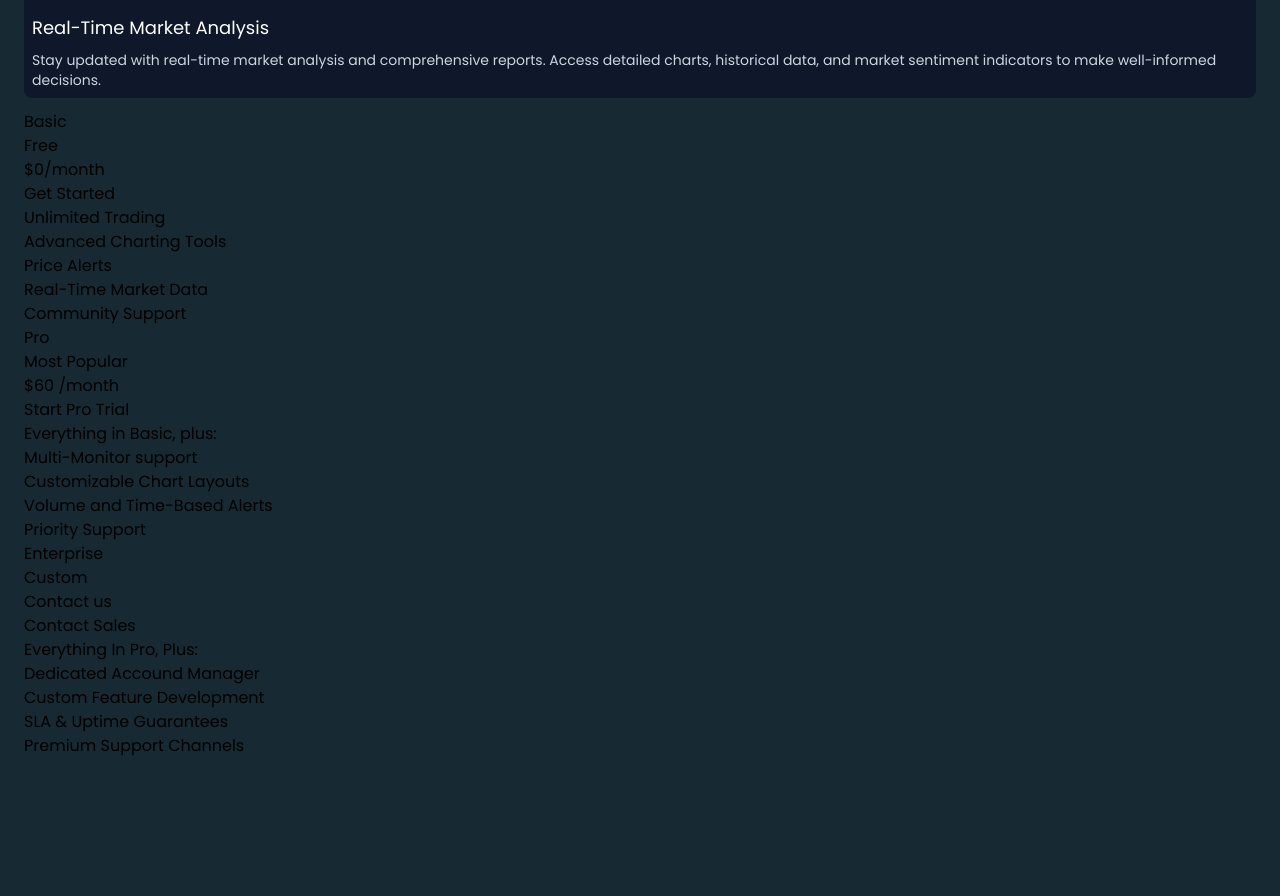
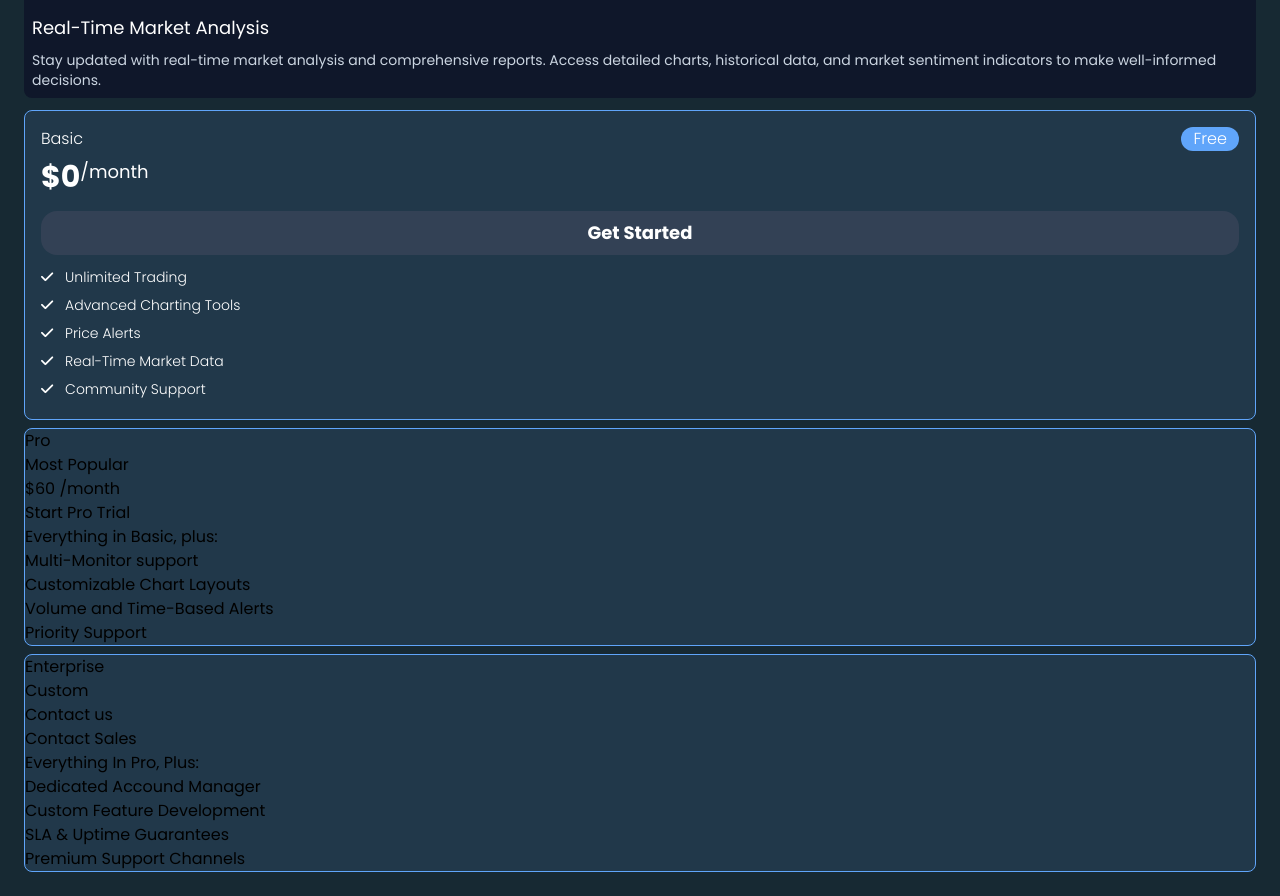
Before and after one commit to Ahmed7019/crypto-ecommerce, a website: page index.html in a window 1280 px wide. Shown: the part 3948-4844 px from the top of the page. Before the commit the page ends 4730 px from the top, so only its background shows below. Drawn offline with Linux system fonts and the light colour scheme.

Commit message:
Price card style

```diff
--- a/index.html
+++ b/index.html
@@ -84,34 +84,37 @@
                     <div class="my-3 bg-slate-900 rounded-lg overflow-hidden">
                         <img src="image/austin-distel-EMPZ7yRZoGw-unsplash.jpg" alt="market analysis"
                             class="w-full object-cover rounded-lg overflow-hidden">
-                            <div class="p-2">
-                                <h3 class="text-white text-lg my-2">Real-Time Market Analysis</h3>
-                                <p class="text-sm font-normal text-slate-300">Stay updated with real-time market analysis and
-                                    comprehensive reports. Access detailed
-                                    charts, historical data, and market sentiment indicators to make well-informed decisions.
-                                </p>
-                            </div>
+                        <div class="p-2">
+                            <h3 class="text-white text-lg my-2">Real-Time Market Analysis</h3>
+                            <p class="text-sm font-normal text-slate-300">Stay updated with real-time market analysis
+                                and
+                                comprehensive reports. Access detailed
+                                charts, historical data, and market sentiment indicators to make well-informed
+                                decisions.
+                            </p>
+                        </div>
                     </div>
                 </div>
                 <!-- Subscribtion prices -->
                 <div>
-                    <div>
-                        <div>
+                    <div class="bg-darkblue rounded-lg p-4 text-white border border-blue-400 my-2">
+                        <div class="flex justify-between items-center font-light">
                             <p>Basic</p>
-                            <p>Free</p>
+                            <p class="px-3  bg-blue-400 rounded-2xl">Free</p>
                         </div>
-                        <p>$0<span>/month</span></p>
+                        <p class="my-2"><span class="font-bold text-3xl">$0</span><sup class="text-lg">/month</sup></p>
 
-                        <button>Get Started</button>
-                        <ul class="capitalize">
-                            <li><i></i> Unlimited trading</li>
-                            <li><i></i> Advanced charting tools</li>
-                            <li><i></i> Price alerts</li>
-                            <li><i></i> Real-time market data</li>
-                            <li><i></i> Community support</li>
+                        <button class="py-2 px-1 my-2 rounded-2xl w-full bg-slate-700 text-center font-bold text-lg">Get
+                            Started</button>
+                        <ul class="capitalize font-light text-sm">
+                            <li class="py-1"><i class="fa-solid fa-check pr-2"></i> Unlimited trading</li>
+                            <li class="py-1"><i class="fa-solid fa-check pr-2"></i> Advanced charting tools</li>
+                            <li class="py-1"><i class="fa-solid fa-check pr-2"></i> Price alerts</li>
+                            <li class="py-1"><i class="fa-solid fa-check pr-2"></i> Real-time market data</li>
+                            <li class="py-1"><i class="fa-solid fa-check pr-2"></i> Community support</li>
                         </ul>
                     </div>
-                    <div>
+                    <div class="bg-darkblue border rounded-lg border-blue-400 my-2">
                         <div>
                             <p>Pro</p>
                             <p>Most Popular</p>
@@ -127,7 +130,7 @@
                             <li><i></i>Priority Support</li>
                         </ul>
                     </div>
-                    <div>
+                    <div class="bg-darkblue border rounded-lg border-blue-400 my-2">
                         <div>
                             <p>Enterprise</p>
                             <p>Custom</p>
--- a/src/input.css
+++ b/src/input.css
@@ -7,11 +7,19 @@
 @layer {
   :root {
     --bgPrimary: #172933;
-    --primary: #21384a;
-    --lightBlue: #2696f5;
+    --primary: #304F69;
+    --dark: #21384A;
   }
 
   .bgPrimary {
     background-color: var(--bgPrimary);
   }
+
+  .bg-darkblue {
+    background-color: var(--dark);
+  }
+
+  .primary {
+    color: var(--primary);
+  }
 }
```
Also changed, not shown: dist/output.css.
